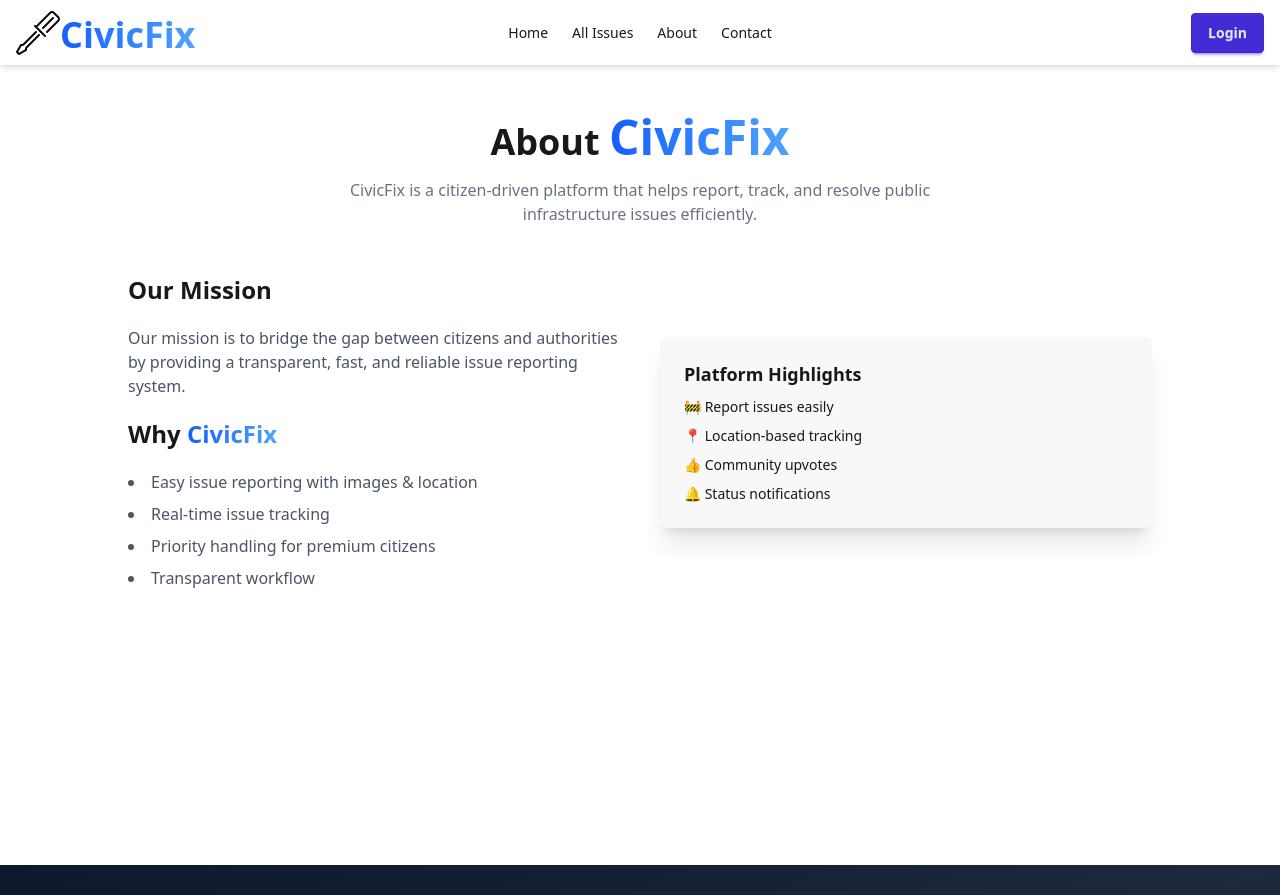
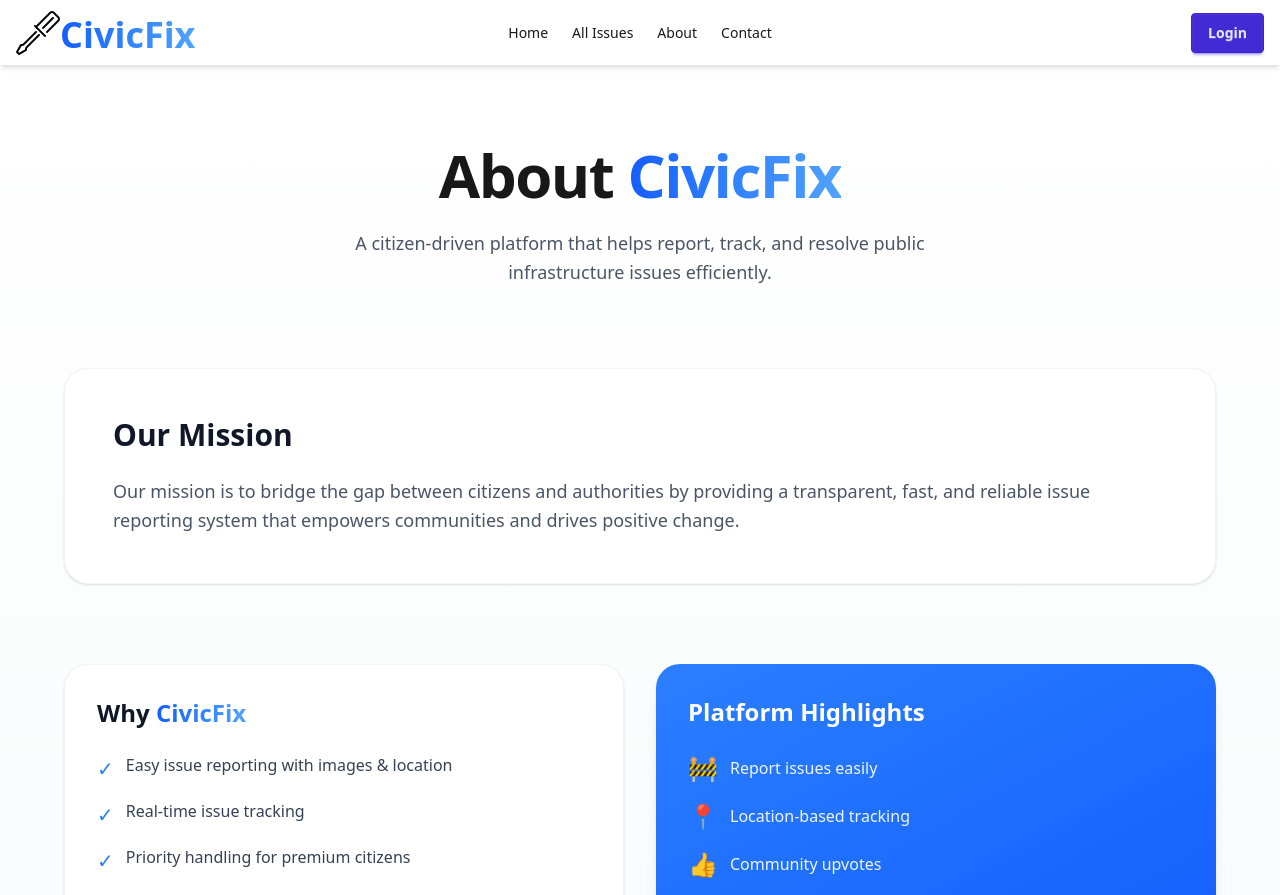
Before and after one commit to MOHITUL/fixer-client-project, a React (Vite) app: page /about in a window 1280 px wide. Shown: the top 895 px of the page. Built offline with nearby package versions, Linux system fonts and the light colour scheme.

Commit message:
update about page

```diff
--- a/src/pages/about/About.jsx
+++ b/src/pages/about/About.jsx
@@ -1,51 +1,107 @@
-import Logo from "../../components/logo/Logo";
 
 const About = () => {
   return (
-    <section className="min-h-screen bg-base-100 px-4 py-12">
-      <div className="max-w-5xl mx-auto">
+    <section className="min-h-screen bg-linear-to-b from-white to-gray-50 px-4 py-20">
+      <div className="max-w-6xl mx-auto">
 
         {/* Header */}
-        <div className="text-center mb-12">
-          <h1 className="text-4xl font-bold mb-4">About <span className="text-5xl font-semibold bg-linear-to-r from-blue-600 to-blue-400 bg-clip-text text-transparent">CivicFix</span></h1>
-          <p className="text-gray-500 max-w-2xl mx-auto">
-            CivicFix is a citizen-driven platform that helps report, track, and
-            resolve public infrastructure issues efficiently.
+        <div className="text-center mb-20">
+          <h1 className="text-5xl md:text-6xl font-semibold mb-6 tracking-tight">
+            About{" "}
+            <span className="bg-linear-to-r from-blue-600 to-blue-400 bg-clip-text text-transparent">
+              CivicFix
+            </span>
+          </h1>
+          <p className="text-lg text-gray-600 max-w-2xl mx-auto leading-relaxed">
+            A citizen-driven platform that helps report, track, and resolve
+            public infrastructure issues efficiently.
           </p>
         </div>
 
-        {/* Content */}
-        <div className="grid md:grid-cols-2 gap-10 items-center">
-
-          {/* Text */}
-          <div className="space-y-5">
-            <h2 className="text-2xl font-semibold">Our Mission</h2>
-            <p className="text-gray-600">
+        {/* Mission Section */}
+        <div className="mb-20">
+          <div className="bg-white rounded-3xl p-8 md:p-12 shadow-sm border border-gray-100">
+            <h2 className="text-3xl font-bold mb-6 text-gray-900">Our Mission</h2>
+            <p className="text-lg text-gray-600 leading-relaxed">
               Our mission is to bridge the gap between citizens and authorities
               by providing a transparent, fast, and reliable issue reporting
-              system.
+              system that empowers communities and drives positive change.
             </p>
+          </div>
+        </div>
 
+        {/* Why CivicFix & Features Grid */}
+        <div className="grid md:grid-cols-2 gap-8 mb-20">
 
-                <h2 className="text-2xl font-semibold">Why <span className="text-2xl font-semibold bg-linear-to-r from-blue-600 to-blue-400 bg-clip-text text-transparent">CivicFix</span></h2>
-
-            <ul className="list-disc list-inside text-gray-600 space-y-2">
-              <li>Easy issue reporting with images & location</li>
-              <li>Real-time issue tracking</li>
-              <li>Priority handling for premium citizens</li>
-              <li>Transparent workflow</li>
+          {/* Why CivicFix */}
+          <div className="bg-white rounded-3xl p-8 shadow-sm border border-gray-100">
+            <h2 className="text-2xl font-bold mb-6 text-gray-900">
+              Why{" "}
+              <span className="bg-linear-to-r from-blue-600 to-blue-400 bg-clip-text text-transparent">
+                CivicFix
+              </span>
+            </h2>
+            <ul className="space-y-4">
+              <li className="flex items-start gap-3">
+                <span className="text-blue-500 text-xl mt-0.5">✓</span>
+                <span className="text-gray-700">Easy issue reporting with images & location</span>
+              </li>
+              <li className="flex items-start gap-3">
+                <span className="text-blue-500 text-xl mt-0.5">✓</span>
+                <span className="text-gray-700">Real-time issue tracking</span>
+              </li>
+              <li className="flex items-start gap-3">
+                <span className="text-blue-500 text-xl mt-0.5">✓</span>
+                <span className="text-gray-700">Priority handling for premium citizens</span>
+              </li>
+              <li className="flex items-start gap-3">
+                <span className="text-blue-500 text-xl mt-0.5">✓</span>
+                <span className="text-gray-700">Transparent workflow</span>
+              </li>
             </ul>
           </div>
 
-          {/* Illustration / Card */}
-          <div className="card bg-base-200 shadow-xl">
-            <div className="card-body">
-              <h3 className="card-title">Platform Highlights</h3>
-              <p>🚧 Report issues easily</p>
-              <p>📍 Location-based tracking</p>
-              <p>👍 Community upvotes</p>
-              <p>🔔 Status notifications</p>
+          {/* Platform Highlights */}
+          <div className="bg-linear-to-br from-blue-500 to-blue-600 rounded-3xl p-8 shadow-lg text-white">
+            <h3 className="text-2xl font-bold mb-6">Platform Highlights</h3>
+            <div className="space-y-4">
+              <div className="flex items-center gap-3">
+                <span className="text-2xl">🚧</span>
+                <span className="text-blue-50">Report issues easily</span>
+              </div>
+              <div className="flex items-center gap-3">
+                <span className="text-2xl">📍</span>
+                <span className="text-blue-50">Location-based tracking</span>
+              </div>
+              <div className="flex items-center gap-3">
+                <span className="text-2xl">👍</span>
+                <span className="text-blue-50">Community upvotes</span>
+              </div>
+              <div className="flex items-center gap-3">
+                <span className="text-2xl">🔔</span>
+                <span className="text-blue-50">Status notifications</span>
+              </div>
             </div>
+          </div>
+        </div>
+
+        {/* Stats Section */}
+        <div className="grid grid-cols-2 md:grid-cols-4 gap-6">
+          <div className="bg-white rounded-2xl p-6 shadow-sm border border-gray-100 text-center">
+            <div className="text-3xl font-bold text-blue-600 mb-2">5K+</div>
+            <div className="text-sm text-gray-600">Issues Reported</div>
+          </div>
+          <div className="bg-white rounded-2xl p-6 shadow-sm border border-gray-100 text-center">
+            <div className="text-3xl font-bold text-blue-600 mb-2">3K+</div>
+            <div className="text-sm text-gray-600">Issues Resolved</div>
+          </div>
+          <div className="bg-white rounded-2xl p-6 shadow-sm border border-gray-100 text-center">
+            <div className="text-3xl font-bold text-blue-600 mb-2">10K+</div>
+            <div className="text-sm text-gray-600">Active Users</div>
+          </div>
+          <div className="bg-white rounded-2xl p-6 shadow-sm border border-gray-100 text-center">
+            <div className="text-3xl font-bold text-blue-600 mb-2">95%</div>
+            <div className="text-sm text-gray-600">Satisfaction Rate</div>
           </div>
         </div>
 
```
